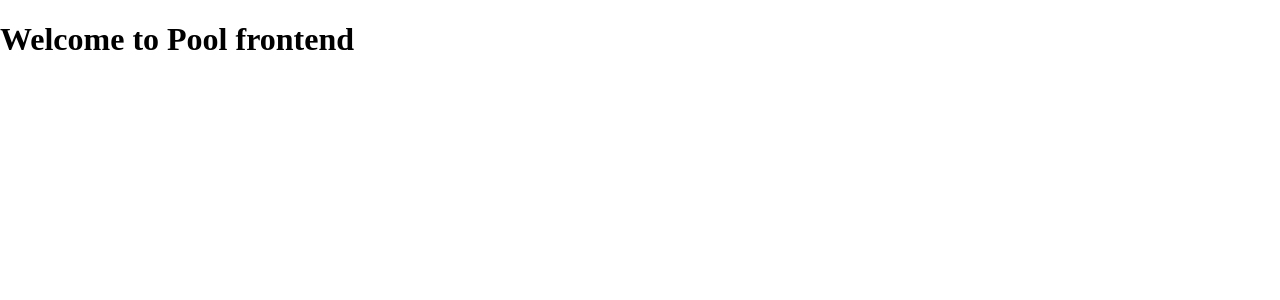
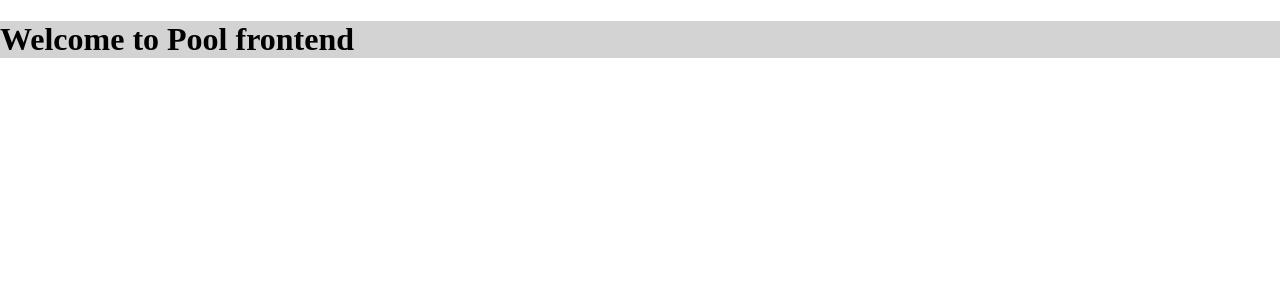
Before and after one commit to sorokinvj/nextjs-typescript-styled-starter, a Next.js app: page / in a window 1280 px wide. Shown: the top 300 px of the page. Built offline with nearby package versions, Linux system fonts and the light colour scheme.

Commit message:
added styled components Wrapper on index

```diff
--- a/pages/index.tsx
+++ b/pages/index.tsx
@@ -1,10 +1,15 @@
 import React from 'react'
 import Head from 'next/head'
 import { NextPage } from 'next'
+import styled from 'styled-components'
+
+const Wrapper = styled.div`
+  background: lightgray;
+`
 
 const IndexPage: React.FC<NextPage> = () => {
   return (
-    <div>
+    <Wrapper>
       <Head>
         <title>Create Next App</title>
         <link rel="icon" href="/favicon.ico" />
@@ -13,7 +18,7 @@ const IndexPage: React.FC<NextPage> = () => {
       <main>
         <h1>Welcome to Pool frontend</h1>
       </main>
-    </div>
+    </Wrapper>
   )
 }
 
```
